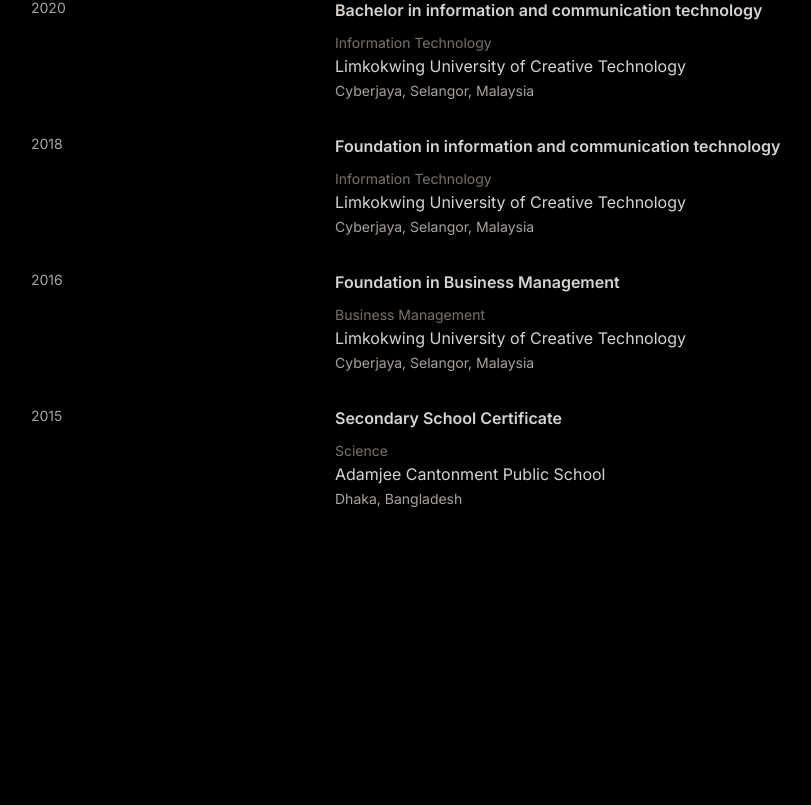
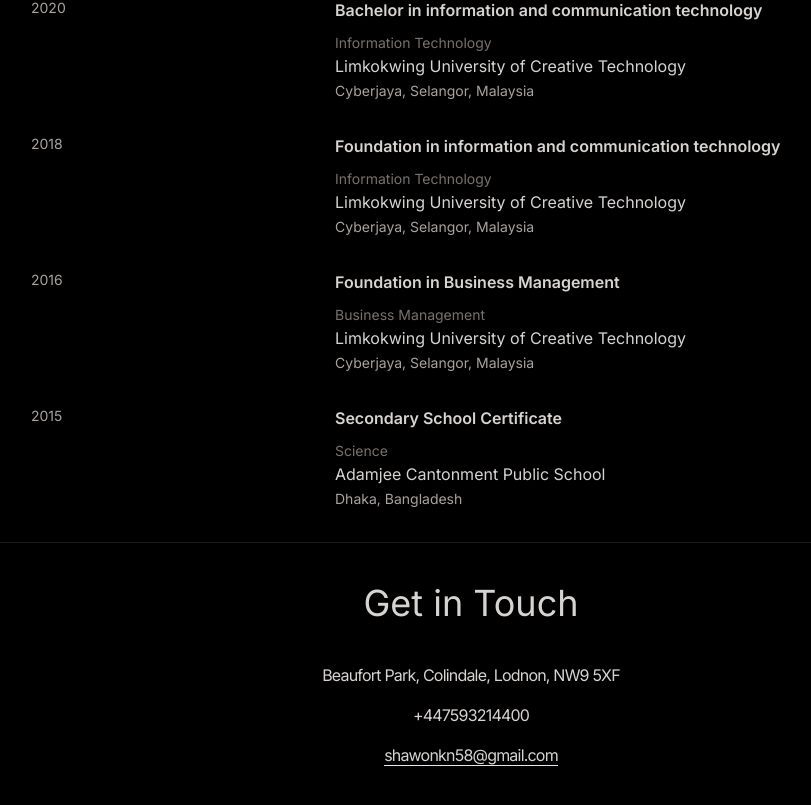
Before and after one commit to Md-shahien-khan/mdKhan-Portfolio, a React (Vite) app: page / in a window 1280 px wide. Shown: the part 2570-3375 px from the top of the page, without its empty margins (169-980 px from the left). Before the commit the page ends 3112 px from the top, so only its background shows below. Built offline with nearby package versions, Linux system fonts and the light colour scheme.

Commit message:
added contact part

```diff
--- /dev/null
+++ b/src/Contact/Contact.jsx
@@ -0,0 +1,19 @@
+
+const Contact = () => {
+    return (
+        <div className="border-t border-stone-900 pb-20">
+            <h2 className="my-10 text-center text-4xl">Get in Touch</h2>
+            <div className="text-center tracking-tighter">
+                <p className="my-4">
+                    Beaufort Park, Colindale, Lodnon, NW9 5XF
+                </p>
+                <p className="my-4">
+                    +447593214400
+                </p>
+                <a href="" className="border-b">shawonkn58@gmail.com</a>
+            </div>
+        </div>
+    );
+};
+
+export default Contact;
--- a/src/Education/Education.jsx
+++ b/src/Education/Education.jsx
@@ -17,7 +17,7 @@
 
     return (
         <div>
-            <h2 className="my-10 md:my-20 text-center text-4xl">Education</h2>
+            <h2 className="my-20 text-center text-4xl">Education</h2>
             <div>
                 {education.map((edu, index) => {
                     return (
--- a/src/Home/Home.jsx
+++ b/src/Home/Home.jsx
@@ -2,6 +2,7 @@
 import Hero from "../Hero/Hero";
 import Projects from "../Projects/Projects";
 import Technologies from "../Technologies/Technologies";
+import Contact from "../Contact/Contact";
 
 const Home = () => {
     return (
@@ -10,6 +11,7 @@
             <Technologies></Technologies>
             <Projects></Projects>
             <Education></Education>
+            <Contact></Contact>
         </div>
     );
 };
--- a/src/Projects/Projects.jsx
+++ b/src/Projects/Projects.jsx
@@ -17,7 +17,7 @@
 
     return (
         <div>
-            <h2 className="my-10 md:my-20 text-center text-4xl">Projects</h2>
+            <h2 className="my-20 text-center text-4xl">Projects</h2>
             <div className="">
                 {projects.length > 0 ? (
                     projects.map((project) => (
```
